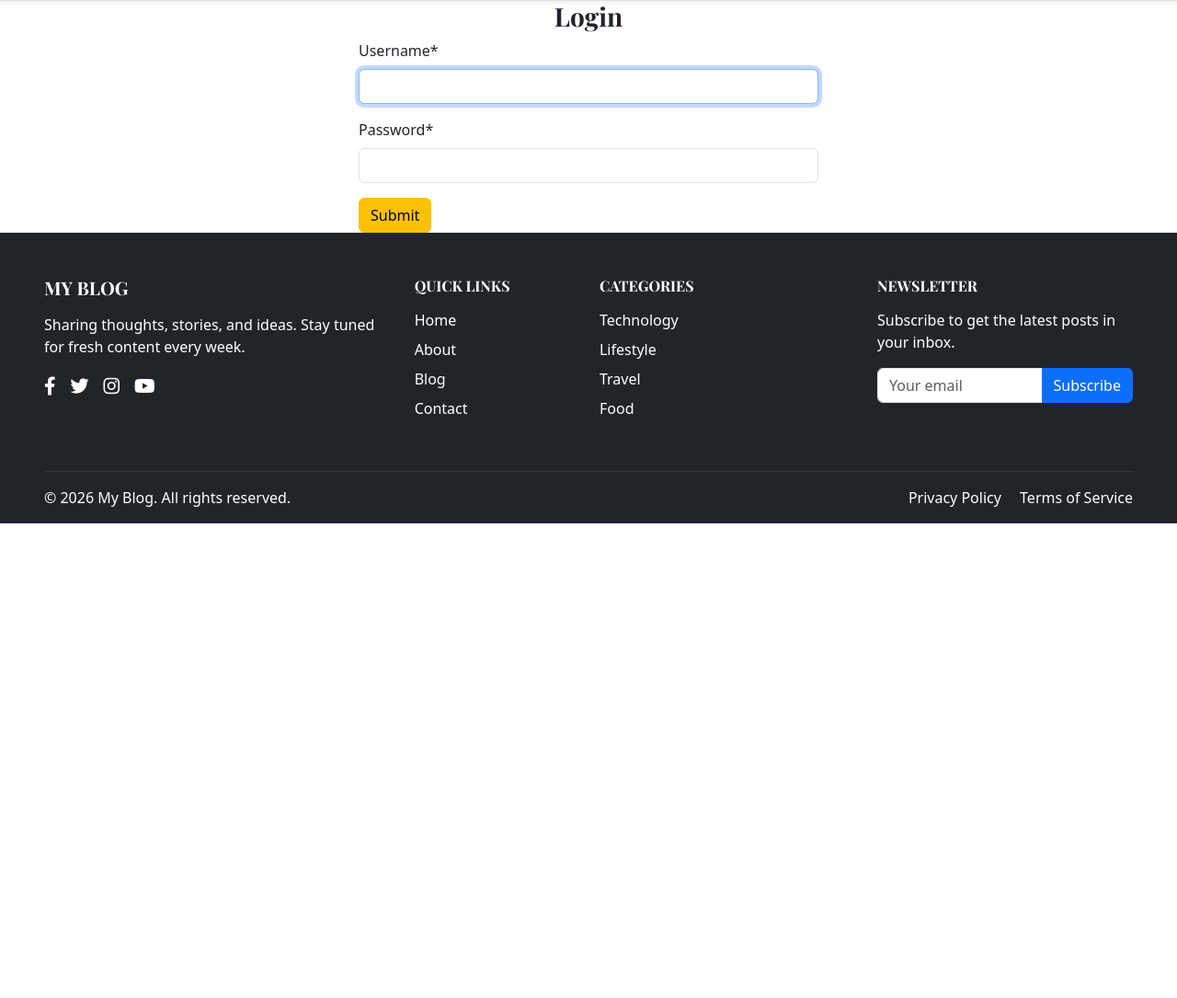
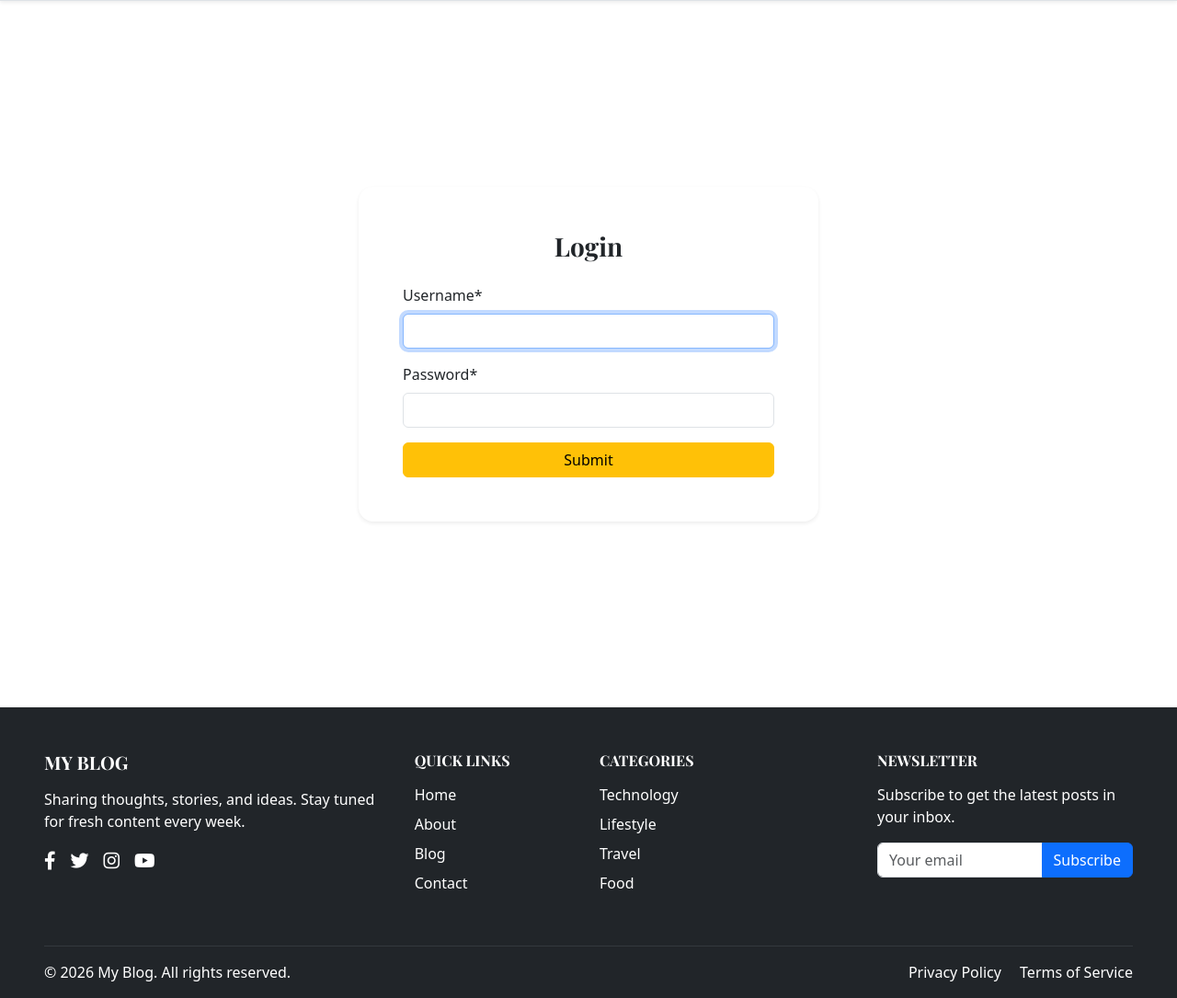
Before and after one commit to mayank-0409/django-blogging-system, a Django app: page /login/ in a window 1280 px wide. Shown: the part 69-1154 px from the top of the page at 92% size. Before the commit the page ends 638 px from the top, so only its background shows below. Run offline with Django 5.2, Linux system fonts and the light colour scheme; data that the repository does not hold is empty; some libraries are stand-ins or nearby versions.

Commit message:
Login/Sighup

```diff
--- a/Blog/templates/login.html
+++ b/Blog/templates/login.html
@@ -2,10 +2,14 @@
 
 {% block content %}
     {% load crispy_forms_tags %}
-    <h3 class="text-center">Login</h3>
-    <form action="{% url 'login' %}" method="POST" style="width: 500px; margin: auto;">
-        {% csrf_token %}
-        {{ form|crispy }}
-        <button type="submit" class="btn btn-warning">Submit</button>
-    </form>
+    <div class="d-flex justify-content-center align-items-center p-3 p-md-4" style="min-height:calc(100vh - 2rem);">
+        <div class="bg-white shadow-sm p-4 p-md-5 w-100" style="max-width:500px; border-radius:1rem;">
+            <h3 class="text-center mb-4">Login</h3>
+            <form action="{% url 'login' %}" method="POST">
+                {% csrf_token %}
+                {{ form|crispy }}
+                <button type="submit" class="btn btn-warning w-100">Submit</button>
+            </form>
+        </div>
+    </div>
 {% endblock %}
```
Also changed, not shown: Blog/templates/blogs.html (+0 -23 lines), Blog/templates/register.html (+10 -6 lines).
